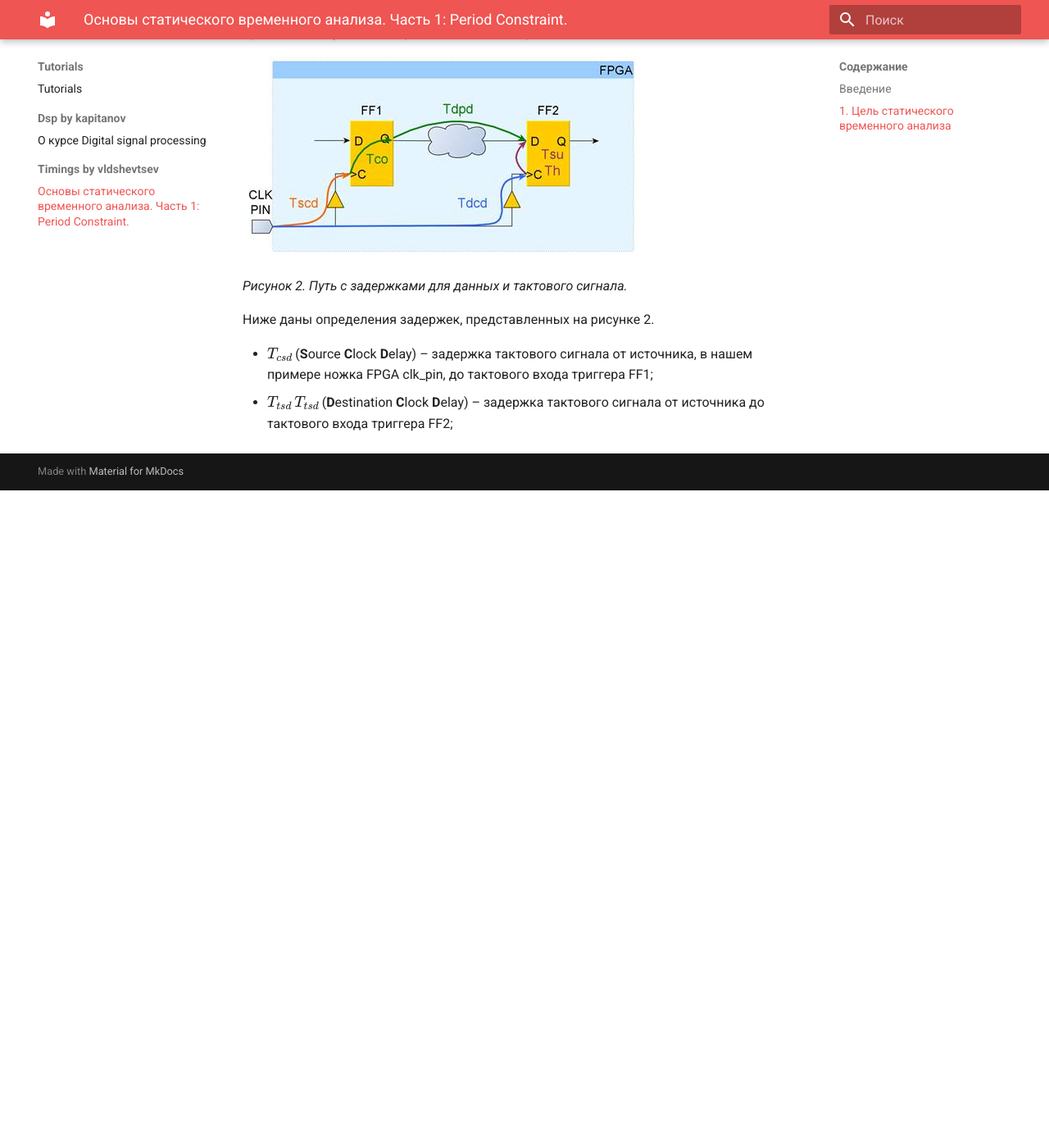
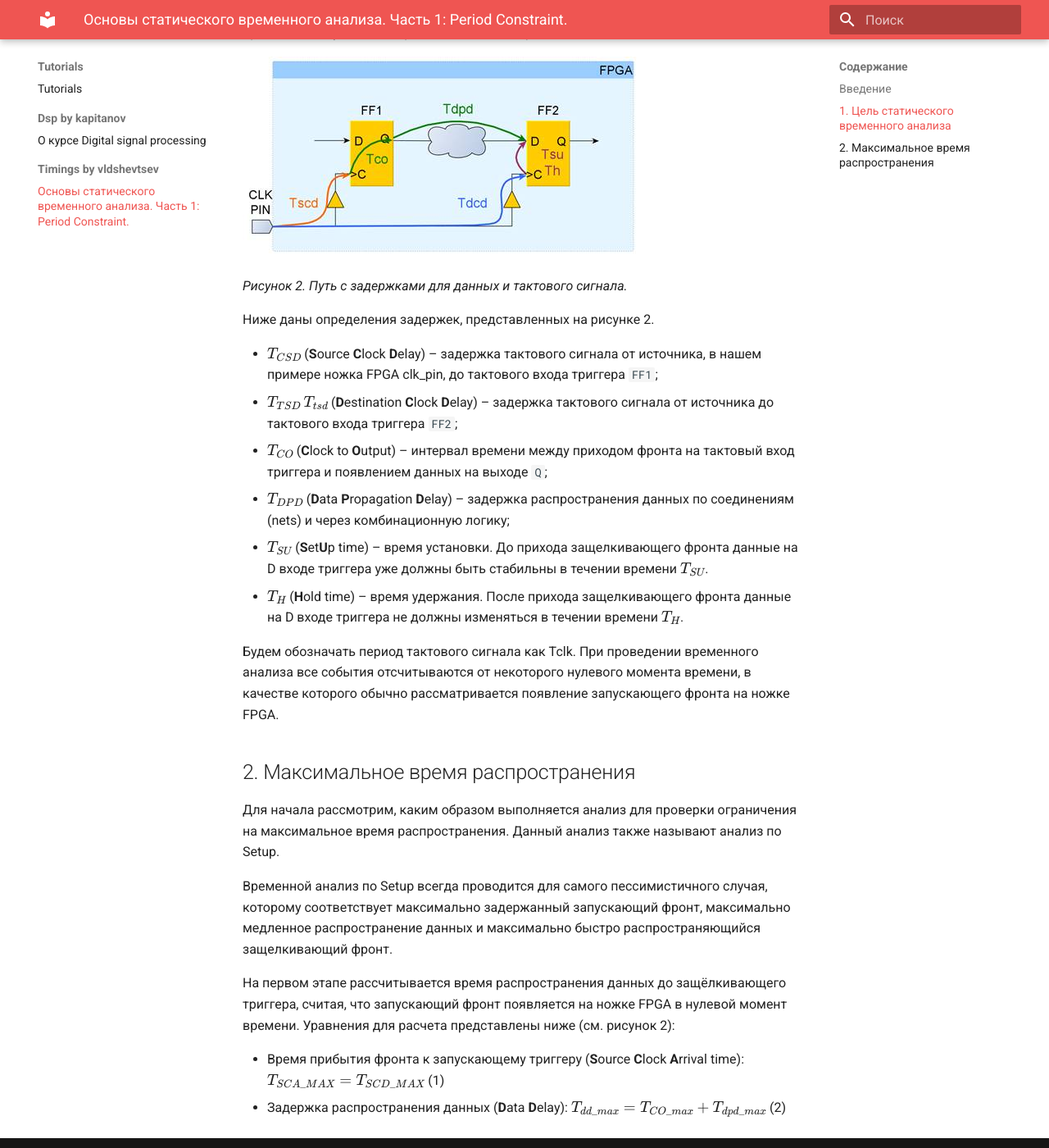
Before and after one commit to fpga-sys/fpga-sys.github.io, an MkDocs documentation site: the page built from docs/tutorials/timings_by_vldshevtsev/timings1_intro.md, in a window 1280 px wide and 1400 px high, scrolled down 1733 px. Shown: the whole window at 82% size. Built offline with MkDocs 1.6.1 and Material for MkDocs 9.7.7, drawn with Linux system fonts in a browser that asks for light colours; before the commit the page ends 2331 px from its top, so only the background shows below that.

```diff
--- a/docs/tutorials/timings_by_vldshevtsev/timings1_intro.md
+++ b/docs/tutorials/timings_by_vldshevtsev/timings1_intro.md
@@ -31,5 +31,23 @@ _Рисунок 2. Путь с задержками для данных и та
 
 Ниже даны определения задержек, представленных на рисунке 2.
 
-- \(T_{csd}\) (**S**ource **C**lock **D**elay) – задержка тактового сигнала от источника, в нашем примере ножка FPGA clk_pin, до тактового входа триггера FF1;
-- \(T_{tsd}\) $T_{tsd}$ (**D**estination **C**lock **D**elay) – задержка тактового сигнала от источника до тактового входа триггера FF2;
+- \(T_{CSD}\) (**S**ource **C**lock **D**elay) – задержка тактового сигнала от источника, в нашем примере ножка FPGA clk_pin, до тактового входа триггера `FF1`;
+- \(T_{TSD}\) $T_{tsd}$ (**D**estination **C**lock **D**elay) – задержка тактового сигнала от источника до тактового входа триггера `FF2`;
+- \(T_{CO}\)  (**C**lock to **O**utput) – интервал времени между приходом фронта на тактовый вход триггера и появлением данных на выходе `Q`;
+- \(T_{DPD}\)  (**D**ata **P**ropagation **D**elay) – задержка распространения данных по соединениям (nets) и через комбинационную логику;
+- \(T_{SU}\) (**S**et**U**p time) – время установки. До прихода защелкивающего фронта данные на D входе триггера уже должны быть стабильны в течении времени \(T_{SU}\).
+- \(T_{H}\) (**H**old time) – время удержания. После прихода защелкивающего фронта данные на D входе триггера не должны изменяться в течении времени \(T_{H}\).
+
+Будем обозначать период тактового сигнала как Tclk. При проведении временного анализа все события отсчитываются от некоторого нулевого момента времени, в качестве которого обычно рассматривается появление запускающего фронта на ножке FPGA.
+
+## 2. Максимальное время распространения
+Для начала рассмотрим, каким образом выполняется анализ для проверки ограничения на максимальное время распространения. Данный анализ также называют анализ по Setup.
+
+Временной анализ по Setup всегда проводится для самого пессимистичного случая, которому соответствует максимально задержанный запускающий фронт, максимально медленное распространение данных и максимально быстро распространяющийся защелкивающий фронт.
+
+На первом этапе рассчитывается время распространения данных до защёлкивающего триггера, считая, что запускающий фронт появляется на ножке FPGA в нулевой момент времени. Уравнения для расчета представлены ниже (см. рисунок 2):
+
+- Время прибытия фронта к запускающему триггеру (**S**ource **С**lock **A**rrival time):
+$T_{SCA\_MAX} = T_{SCD\_MAX}$ (1)
+- Задержка распространения данных (**D**ata **D**elay):
+$T_{dd\_max} = T_{CO\_max} + T_{dpd\_max}$ (2)
```
Also changed, not shown: docs/articles/2021-10-13-Statiscs-in-verilog.md (added, +22 -0 lines).
